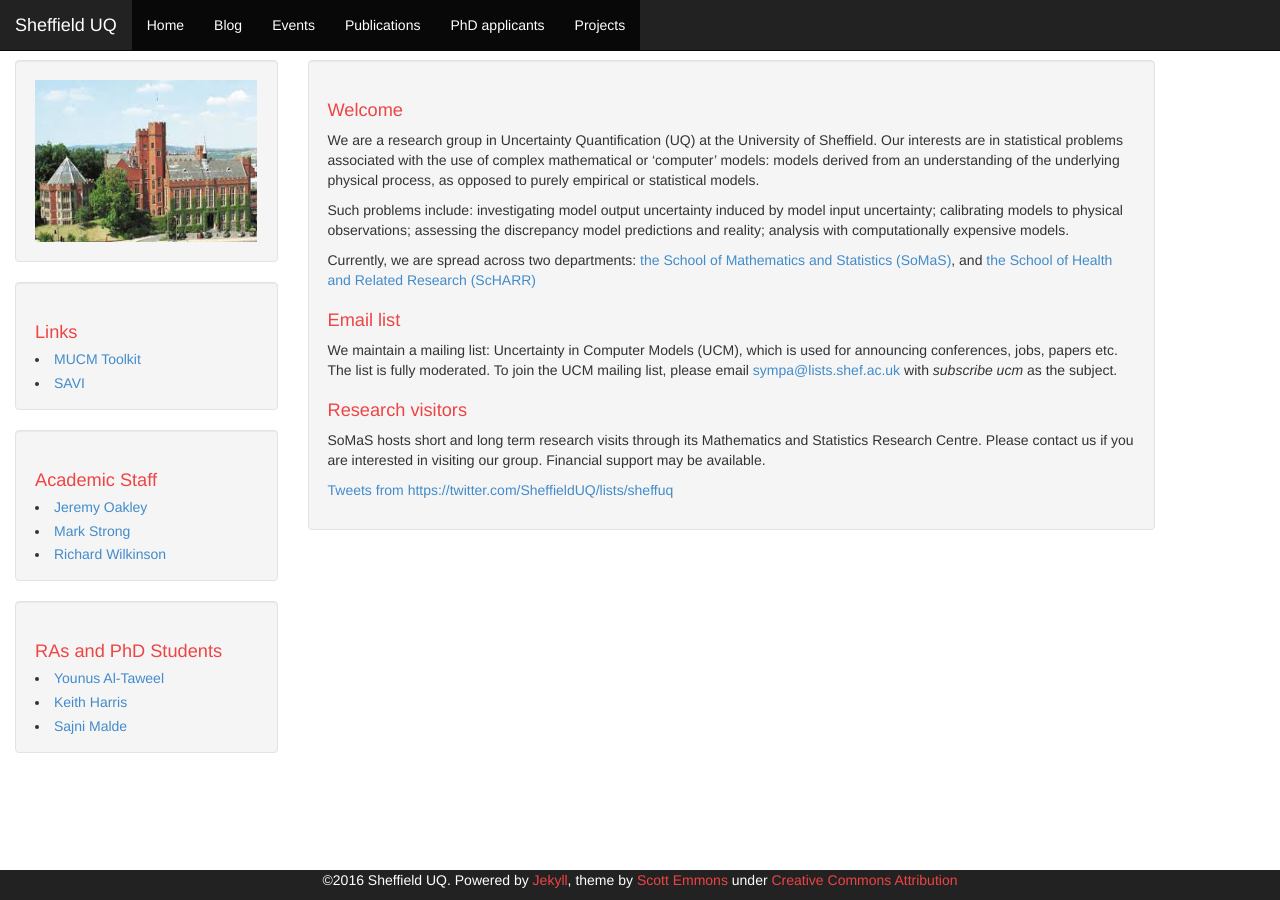
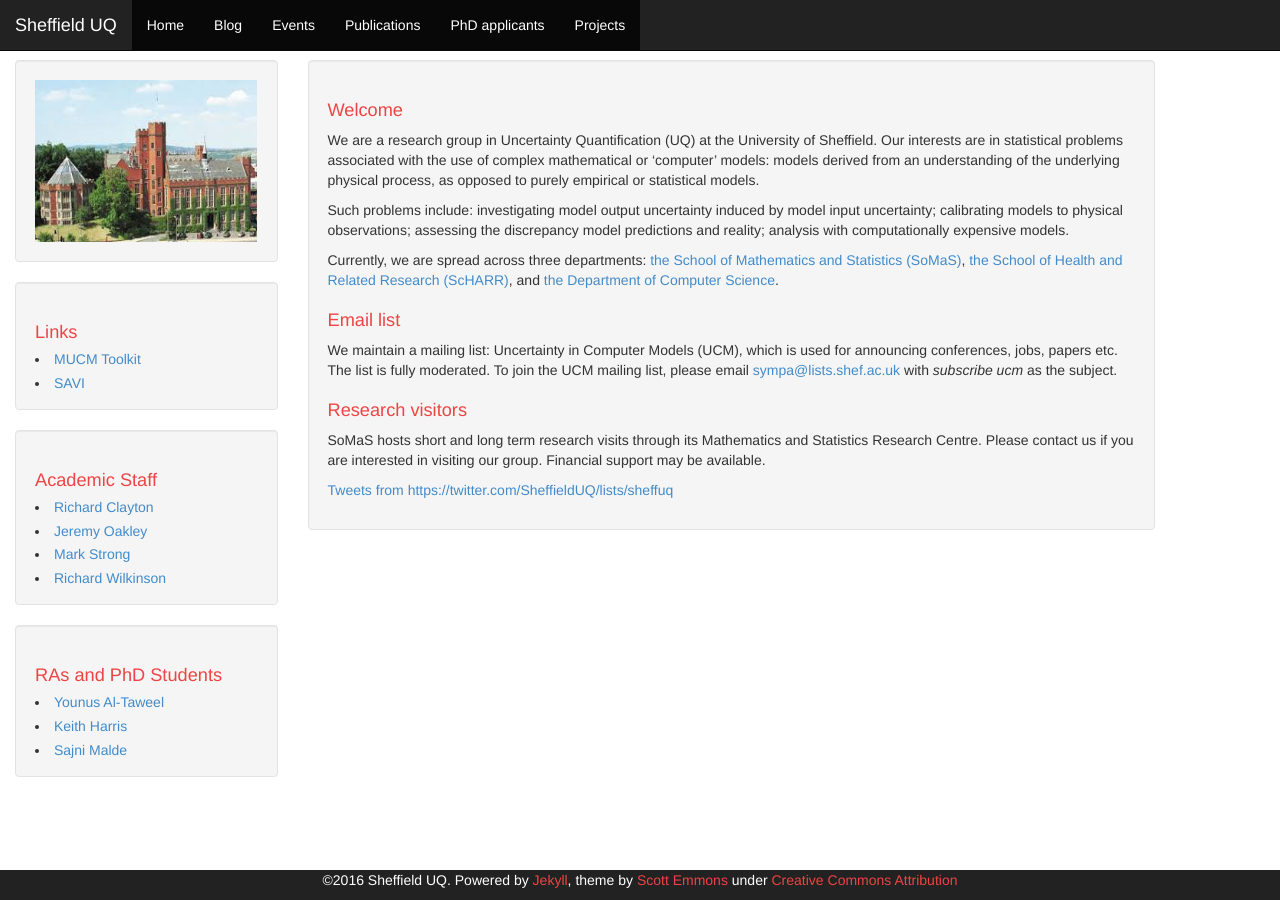
Before and after one commit to rich-d-wilkinson/SheffUQwebpages, a Jekyll site: the page built from index.md, in a window 1280 px wide. Built offline with Jekyll 4.4.1, drawn with Linux system fonts in a browser that asks for light colours; comment, search, counter and statistics services are not loaded.

Commit message:
Added Richard C, and updated seminars

```diff
--- a/_includes/sidebar.html
+++ b/_includes/sidebar.html
@@ -11,6 +11,7 @@
 
 <div class="sidebar well">
 	<h1>Academic Staff</h1>
+	<li><a href="http://staffwww.dcs.shef.ac.uk/people/R.Clayton/">Richard Clayton</a></li>
   <li><a href="http://www.jeremy-oakley.staff.shef.ac.uk/index.html">Jeremy Oakley</a></li>
   <li><a href="http://www.shef.ac.uk/scharr/sections/ph/staff/profiles/mark">Mark Strong</a></li>
   <li><a href="http://r-wilkinson.staff.shef.ac.uk">Richard Wilkinson</a></li>
--- a/index.md
+++ b/index.md
@@ -7,7 +7,7 @@ We are a research group in Uncertainty Quantification (UQ) at the University of
 
 Such problems include: investigating model output uncertainty induced by model input uncertainty; calibrating models to physical observations; assessing the discrepancy model predictions and reality; analysis with computationally expensive models.
 
-Currently, we are spread across two departments: [the School of Mathematics and Statistics (SoMaS)](https://www.sheffield.ac.uk/maths), and [the School of Health and Related Research (ScHARR)](https://www.sheffield.ac.uk/scharr)
+Currently, we are spread across three departments: [the School of Mathematics and Statistics (SoMaS)](https://www.sheffield.ac.uk/maths), [the School of Health and Related Research (ScHARR)](https://www.sheffield.ac.uk/scharr), and [the Department of Computer Science](http://www.sheffield.ac.uk/dcs).
 
 # Email list
 
```
Also changed, not shown: PhD.md (+1 -1 lines), _posts/2016-02-18-JBseminar.markdown (deleted, +0 -11 lines), _posts/2016-02-24-AFseminar.markdown (added, +28 -0 lines).
